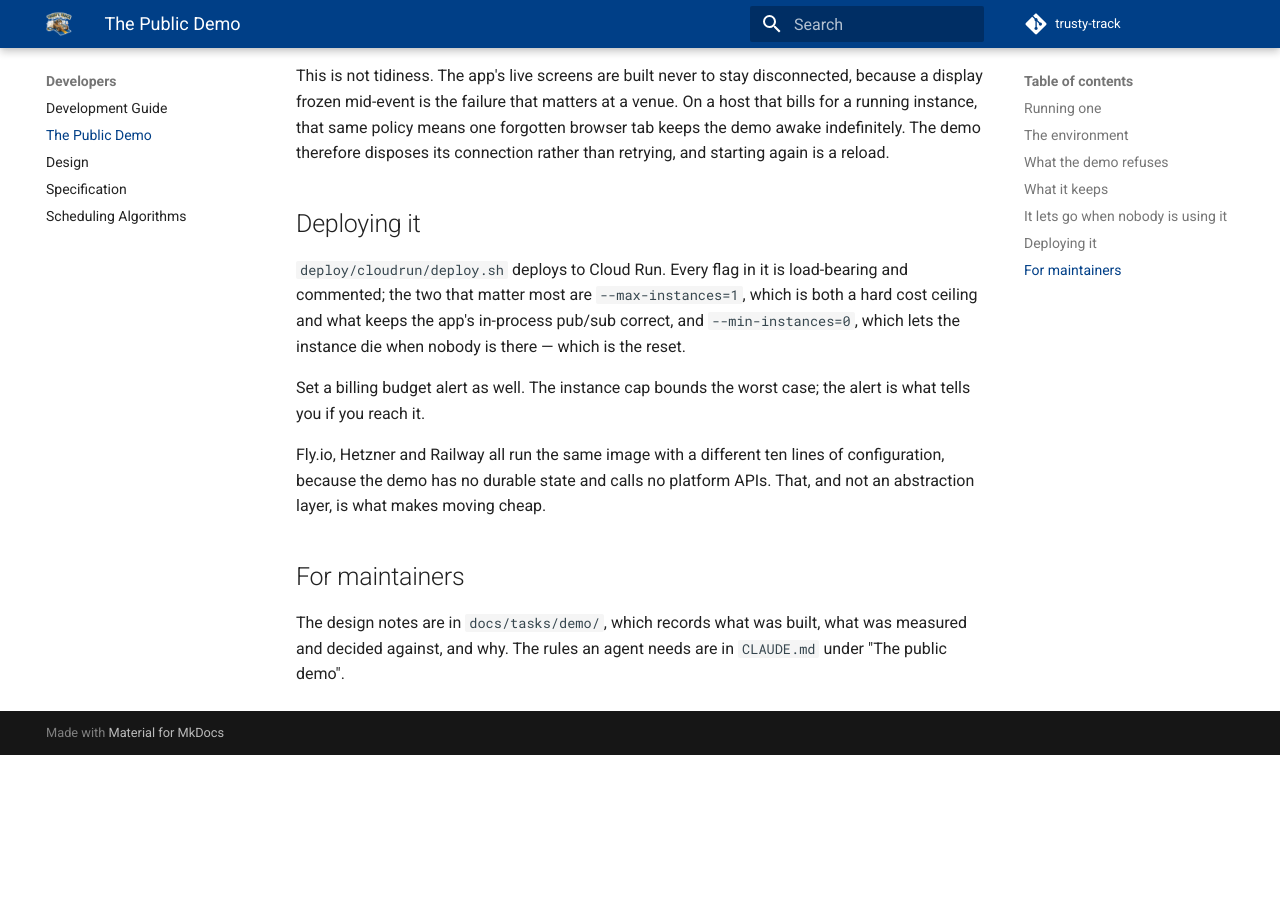
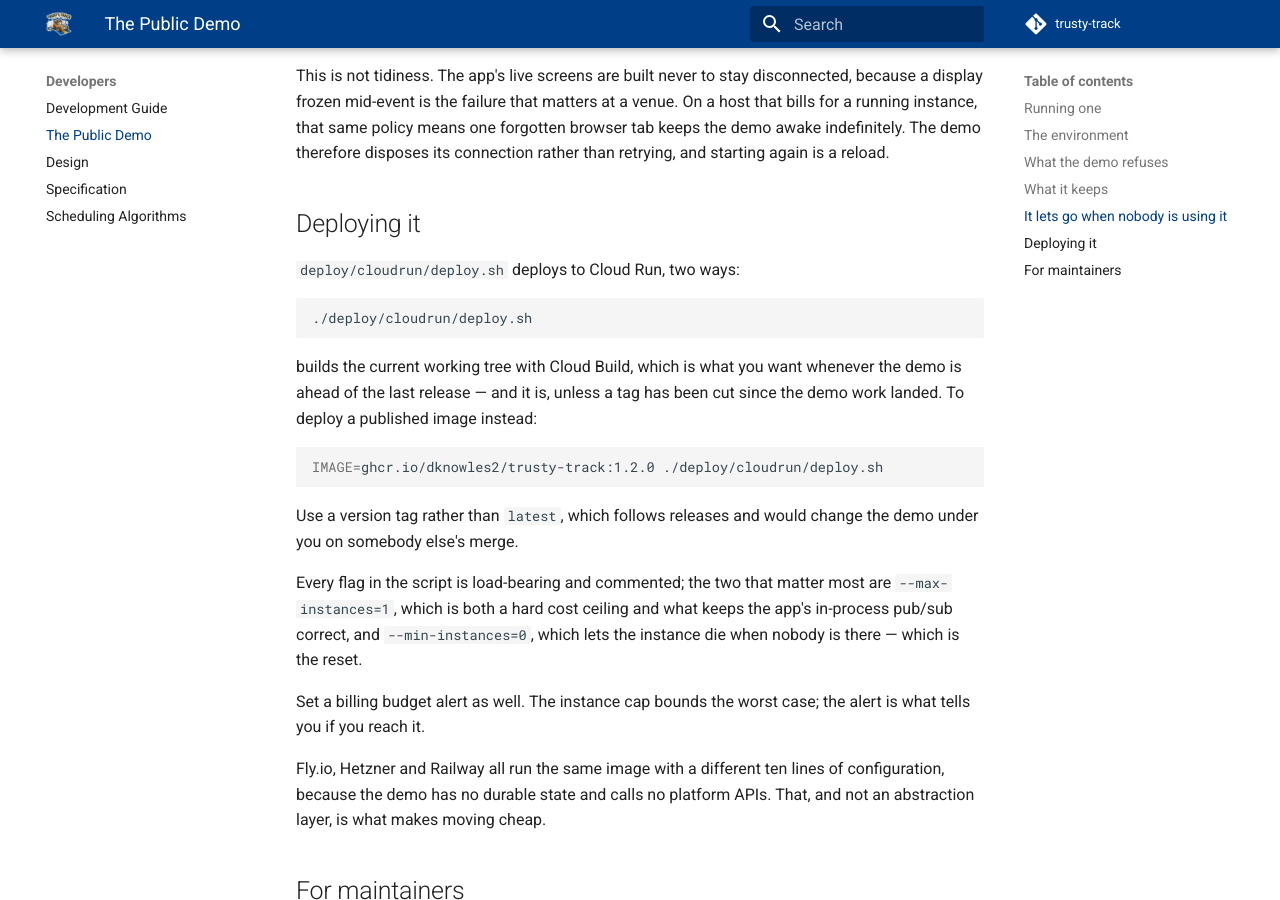
Before and after one commit to dknowles2/trusty-track, an MkDocs documentation site: the page built from docs/demo.md, in a window 1280 px wide and 900 px high, scrolled down 1637 px. Built offline with MkDocs 1.6.1 and Material for MkDocs 9.7.7, drawn with Linux system fonts in a browser that asks for light colours; comment, search, counter and statistics services are not loaded; before the commit the page ends 2392 px from its top, so only the background shows below that.

Commit message:
feat(demo): let the deploy script build from source
The published image cannot serve the demo: the release workflow pushes only on
tags, so ghcr.io/dknowles2/trusty-track:latest is v1.0.0 from March and
predates every part of demo mode. Deploying it would produce an ordinary
install on a public URL — no gate, no seeding, no idle disconnect.

So the script now defaults to `--source`, building the working tree with Cloud
Build. Passing IMAGE still deploys a published image, and the comment says to
use a version tag rather than `latest`: `latest` follows releases, so the demo
would change under you on somebody else's merge.

Two things found while checking what a source upload would carry. The upload
respects `.gitignore` when there is no `.gcloudignore`, which is what keeps a
developer's local `backend/uploads` out of it — that directory is 714 MB on
this machine and gitignored, against 12 MB of tracked backend. And the data
directory is set to /tmp rather than the image's /data, since Cloud Run's
writable filesystem is in memory and /tmp is the documented place for it.

Co-Authored-By: Claude Opus 5 <noreply@anthropic.com>

````diff
--- a/docs/demo.md
+++ b/docs/demo.md
@@ -63,11 +63,27 @@ disposes its connection rather than retrying, and starting again is a reload.
 
 ## Deploying it
 
-`deploy/cloudrun/deploy.sh` deploys to Cloud Run. Every flag in it is
-load-bearing and commented; the two that matter most are `--max-instances=1`,
-which is both a hard cost ceiling and what keeps the app's in-process pub/sub
-correct, and `--min-instances=0`, which lets the instance die when nobody is
-there — which is the reset.
+`deploy/cloudrun/deploy.sh` deploys to Cloud Run, two ways:
+
+```bash
+./deploy/cloudrun/deploy.sh
+```
+
+builds the current working tree with Cloud Build, which is what you want
+whenever the demo is ahead of the last release — and it is, unless a tag has
+been cut since the demo work landed. To deploy a published image instead:
+
+```bash
+IMAGE=ghcr.io/dknowles2/trusty-track:1.2.0 ./deploy/cloudrun/deploy.sh
+```
+
+Use a version tag rather than `latest`, which follows releases and would change
+the demo under you on somebody else's merge.
+
+Every flag in the script is load-bearing and commented; the two that matter most
+are `--max-instances=1`, which is both a hard cost ceiling and what keeps the
+app's in-process pub/sub correct, and `--min-instances=0`, which lets the
+instance die when nobody is there — which is the reset.
 
 Set a billing budget alert as well. The instance cap bounds the worst case; the
 alert is what tells you if you reach it.
````
Also changed, not shown: 1 other file.
